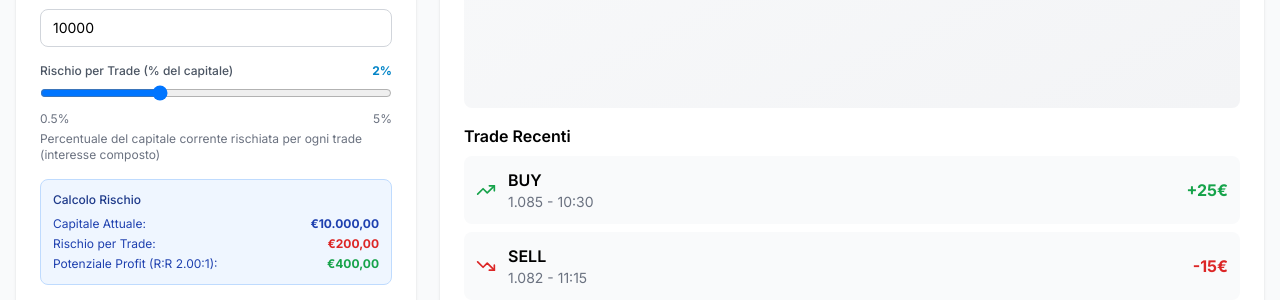
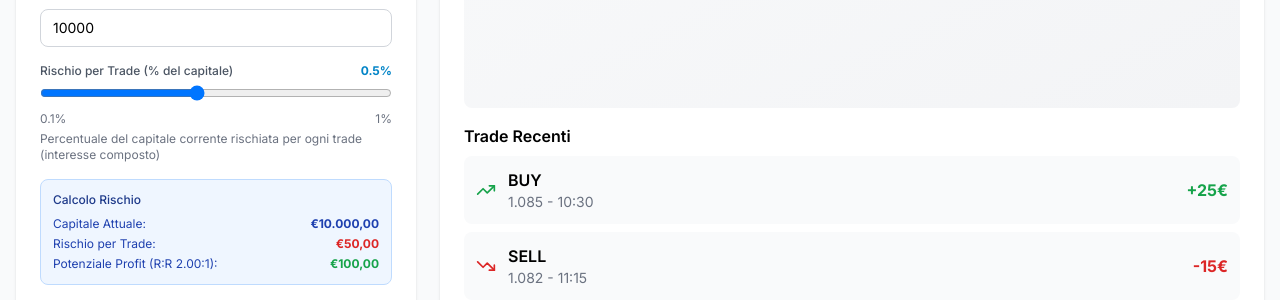
Before and after one commit to Matteovest/samuraiplatform, a Next.js app: page /backtest in a window 1280 px wide. Shown: the part 500-800 px from the top of the page. Built offline with nearby package versions, Linux system fonts and the light colour scheme.

Commit message:
Allow risk per trade from 0.1% to 1% instead of 0.5% to 5%

```diff
--- a/app/backtest/page.tsx
+++ b/app/backtest/page.tsx
@@ -22,7 +22,7 @@ export default function BacktestPage() {
   const [showPineEditor, setShowPineEditor] = useState(false)
   const [pineScript, setPineScript] = useState('')
   const [settings, setSettings] = useState<BacktestSettings>({
-    riskPerTrade: 2, // 2% del capitale
+    riskPerTrade: 0.5, // 0.5% del capitale (default conservativo)
     stopLoss: 20, // 20 pips
     takeProfit: 40, // 40 pips
     lotSize: 0.01,
@@ -280,8 +280,8 @@ export default function BacktestPage() {
                       </div>
                       <input
                         type="range"
-                        min="0.5"
-                        max="5"
+                        min="0.1"
+                        max="1"
                         step="0.1"
                         value={settings.riskPerTrade}
                         onChange={(e) => {
@@ -292,8 +292,8 @@ export default function BacktestPage() {
                         disabled={isRunning}
                       />
                       <div className="flex justify-between text-xs text-gray-500 mt-1">
-                        <span>0.5%</span>
-                        <span>5%</span>
+                        <span>0.1%</span>
+                        <span>1%</span>
                       </div>
                       <p className="text-xs text-gray-500 mt-1">
                         Percentuale del capitale corrente rischiata per ogni trade (interesse composto)
@@ -563,10 +563,14 @@ export default function BacktestPage() {
                 <input
                   type="number"
                   value={settings.riskPerTrade}
-                  onChange={(e) => setSettings({ ...settings, riskPerTrade: parseFloat(e.target.value) || 0 })}
+                  onChange={(e) => {
+                    const value = parseFloat(e.target.value) || 0
+                    const clampedValue = Math.min(1, Math.max(0.1, value))
+                    setSettings({ ...settings, riskPerTrade: clampedValue })
+                  }}
                   className="w-full border border-gray-300 rounded-lg px-4 py-2"
-                  min="0"
-                  max="10"
+                  min="0.1"
+                  max="1"
                   step="0.1"
                 />
                 <p className="text-xs text-gray-500 mt-1">
```
